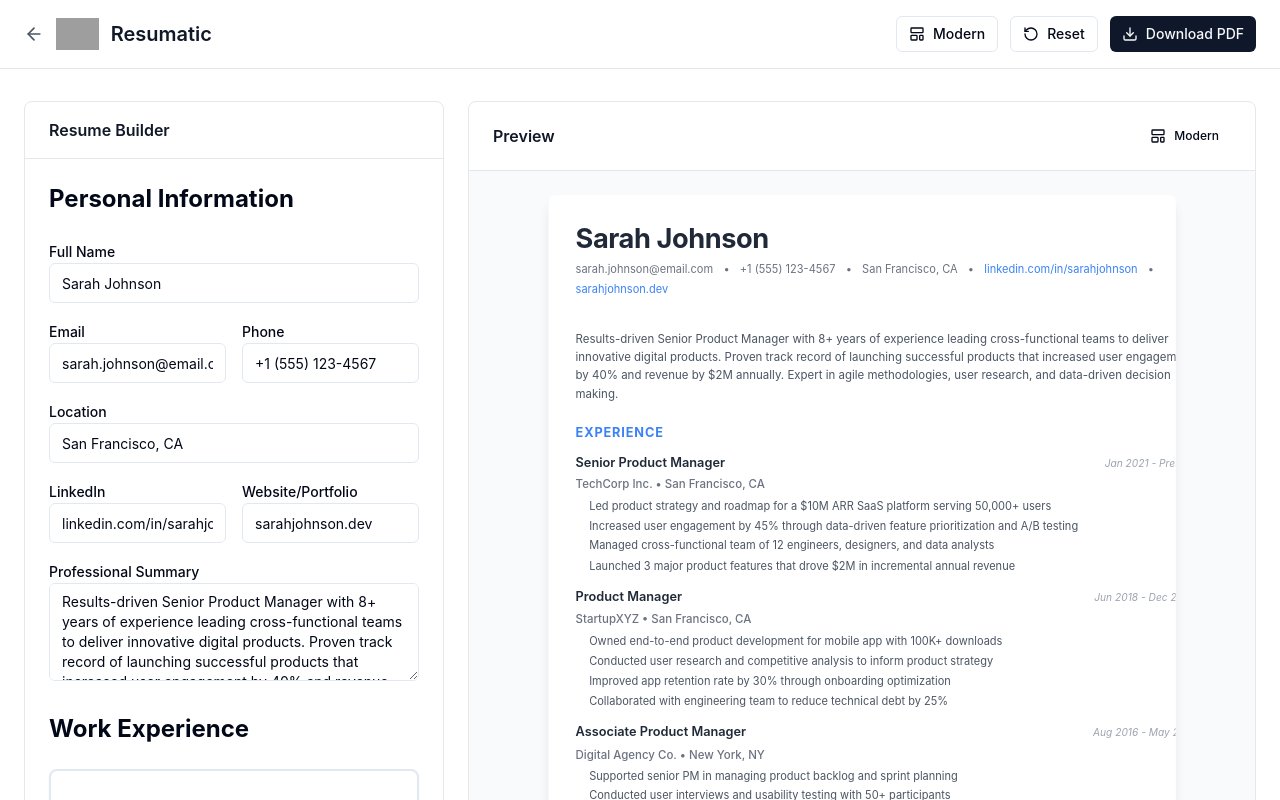
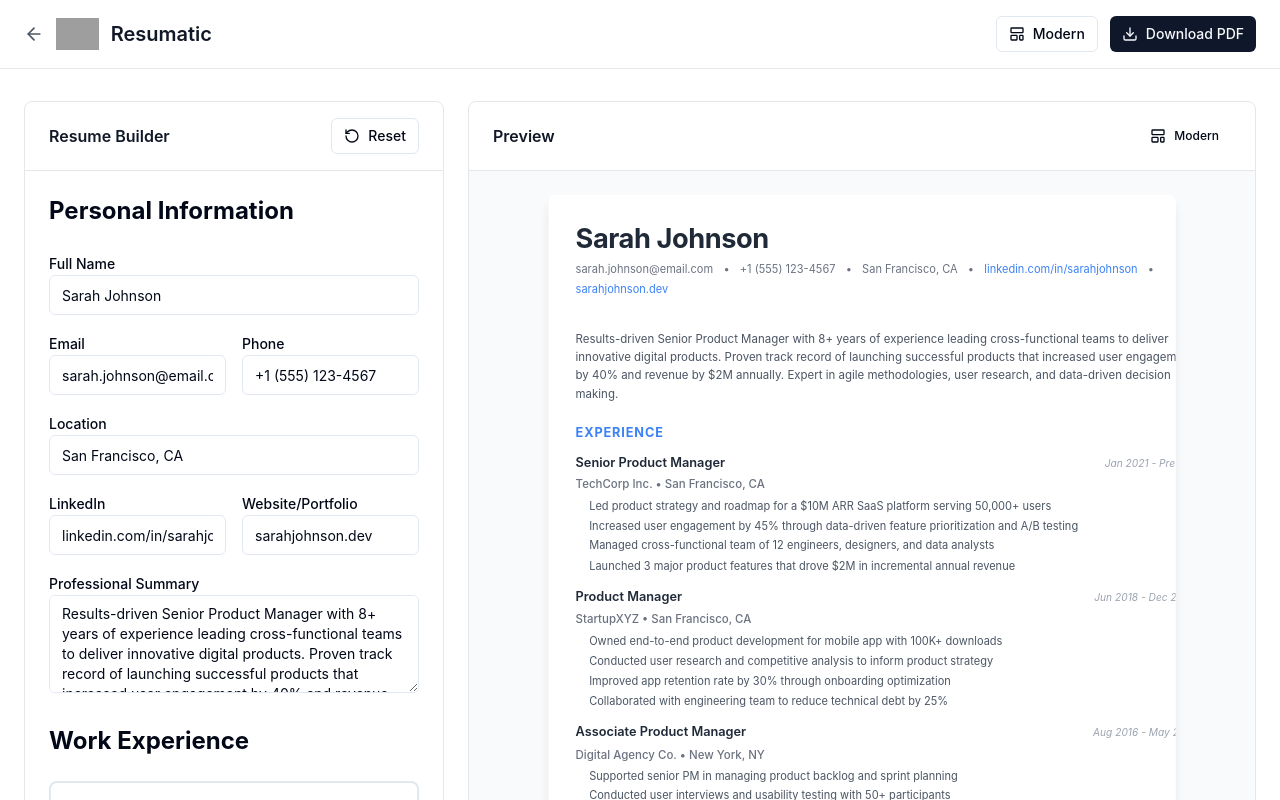
Before and after one commit to GowthamOleti/Resumatic_v1, a React (Vite) app: page /builder in a window 1280 px wide. Shown: the top 800 px of the page. Built offline with nearby package versions, Linux system fonts and the light colour scheme; grey boxes are pictures that could not be loaded.

Commit message:
Move reset button to top of form panel

```diff
--- a/src/pages/BuilderPage.tsx
+++ b/src/pages/BuilderPage.tsx
@@ -281,17 +281,6 @@ export default function BuilderPage() {
                 <span className="sm:hidden">Template</span>
               </Button>
 
-              {/* Reset Button */}
-              <Button
-                variant="outline"
-                onClick={handleReset}
-                className="gap-2"
-                size="sm"
-              >
-                <RotateCcw className="h-4 w-4" />
-                <span className="hidden sm:inline">Reset</span>
-              </Button>
-
               {/* Download PDF Button */}
               <Button
                 onClick={handleExportPDF}
@@ -315,9 +304,20 @@ export default function BuilderPage() {
           {/* Form Panel */}
           <div className="bg-white rounded-lg border border-gray-200 overflow-hidden">
             <div className="px-4 sm:px-6 py-4 border-b border-gray-200">
-              <h2 className="text-base font-semibold text-gray-900">
-                Resume Builder
-              </h2>
+              <div className="flex items-center justify-between">
+                <h2 className="text-base font-semibold text-gray-900">
+                  Resume Builder
+                </h2>
+                <Button
+                  variant="outline"
+                  onClick={handleReset}
+                  className="gap-2"
+                  size="sm"
+                >
+                  <RotateCcw className="h-3.5 w-3.5" />
+                  <span>Reset</span>
+                </Button>
+              </div>
             </div>
             <div className="h-[600px] sm:h-[700px] lg:h-[750px] overflow-y-auto p-4 sm:p-6">
               <ResumeForm data={resumeData} onChange={handleDataChange} />
```
